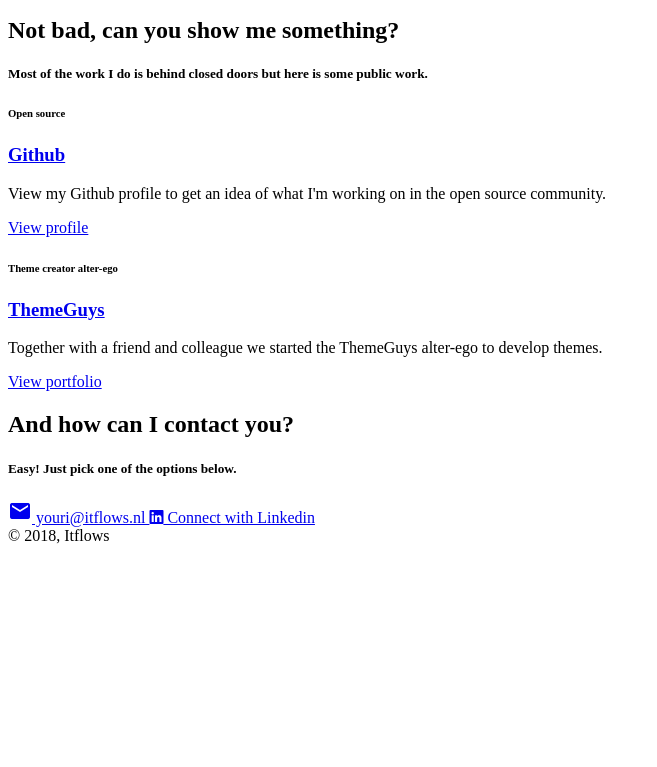
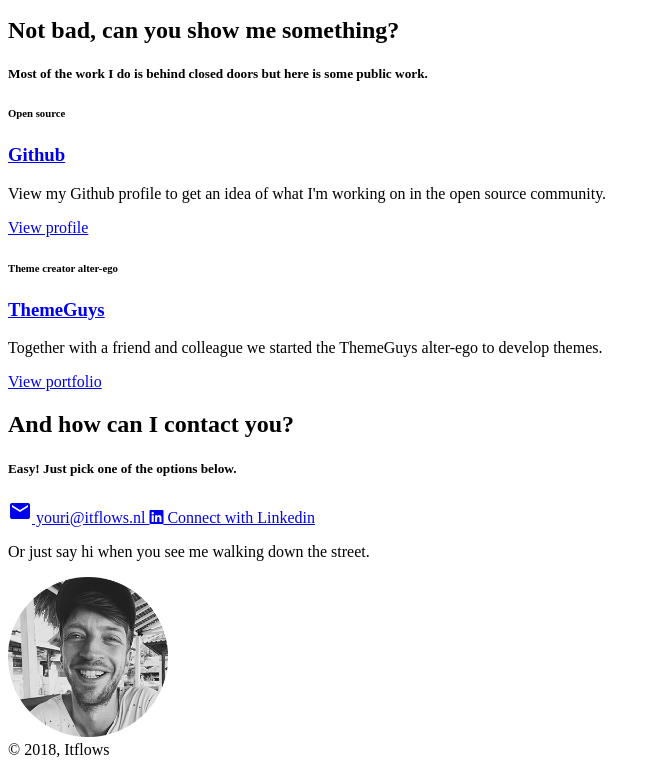
Before and after one commit to yourivdlans/itflows, a website: page index.ejs in a window 1280 px wide. Shown: the part 1075-1842 px from the top of the page, without its empty margins (0-657 px from the left). Before the commit the page ends 1628 px from the top, so only its background shows below. Drawn offline with nearby package versions, Linux system fonts and the light colour scheme; files that its build step writes are made by us from their sources; files whose address does not match are found by name.

Commit message:
Added an image of myself.

```diff
--- a/index.ejs
+++ b/index.ejs
@@ -170,6 +170,10 @@
             <a target="_blank" href="https://www.linkedin.com/in/yourivdlans/" class="btn btn-social btn-fill btn-linkedin">
               <i class="fa fa-linkedin-square"></i> Connect with Linkedin
             </a>
+            <div class="mt-3">
+              <p class="description">Or just say hi when you see me walking down the street.</p>
+              <img src="me.png" alt="me" style="width:10rem" class="img-fluid rounded-circle" />
+            </div>
           </div>
         </div>
       </div>
```
Also changed, not shown: assets/images/me.png (added).
